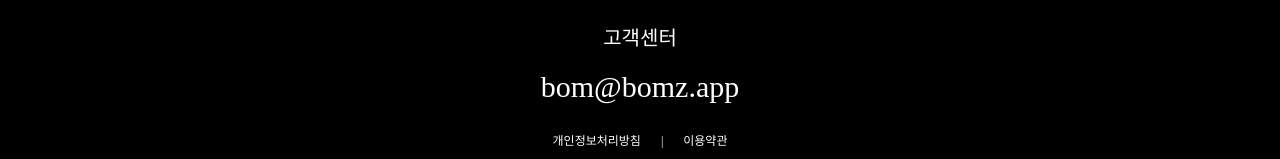
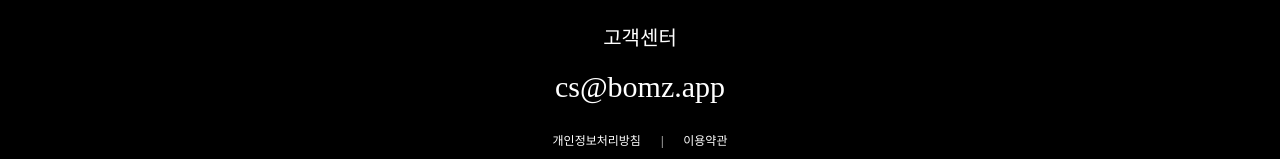
Before and after one commit to BomzCompanyLab/homepage, a Next.js app: page / in a window 1280 px wide. Shown: the part 6661-6820 px from the top of the page. Built offline with nearby package versions, Linux system fonts and the light colour scheme; a web font is replaced by a local one.

Commit message:
(main) 고객센터 이메일 주소 변경

```diff
--- a/src/app/footer.tsx
+++ b/src/app/footer.tsx
@@ -32,7 +32,7 @@ const Footer = () => {
                     <h4 className="big m-block">고객센터</h4>
                 </div>
                 <div>
-                    <h1 className="big m-block">bom@bomz.app</h1>
+                    <h1 className="big m-block">cs@bomz.app</h1>
                 </div>
                 <div className="m-center m-top24">
                     <h4>
```
